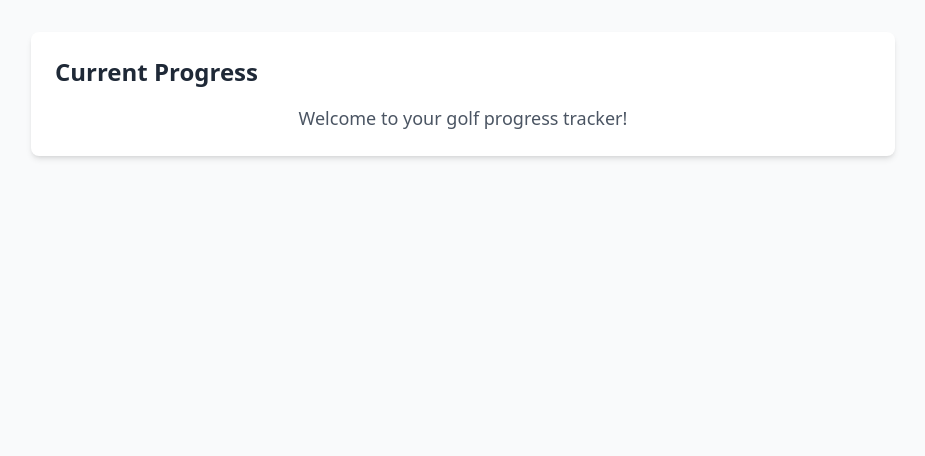
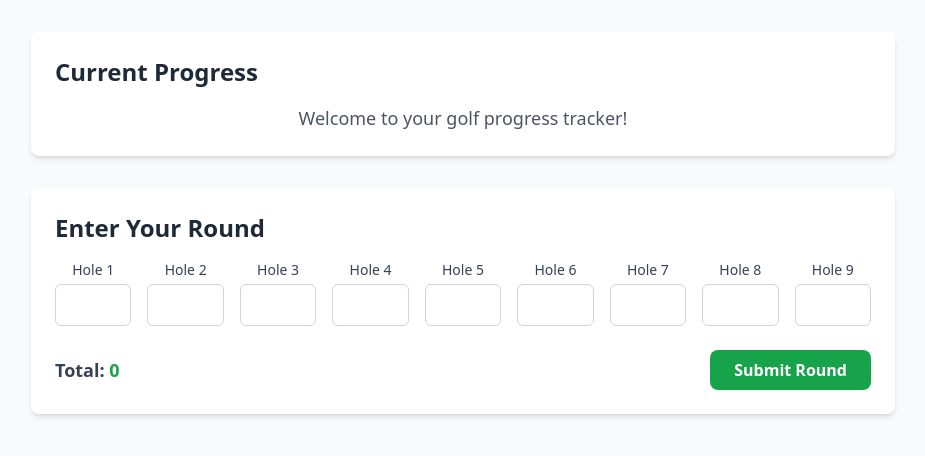
Before and after one commit to jlbrooks/learntogolf, a Flask app: page / in a window 1280 px wide. Shown: the part 88-544 px from the top of the page, without its empty margins (177-1102 px from the left). Run offline with Flask 3, Linux system fonts and the light colour scheme; some libraries are stand-ins or nearby versions.

Commit message:
Entry form, no submission

```diff
--- a/templates/index.html
+++ b/templates/index.html
@@ -21,7 +21,88 @@
                     <p class="text-lg text-gray-600">Welcome to your golf progress tracker!</p>
                 </div>
             </div>
+
+            <!-- Score Entry Form -->
+            <div class="bg-white rounded-lg shadow-md p-6">
+                <h2 class="text-2xl font-semibold text-gray-800 mb-4">Enter Your Round</h2>
+                <form id="score-form" class="space-y-6">
+                    <div class="grid grid-cols-3 gap-4 md:grid-cols-9">
+                        <div class="text-center">
+                            <label for="hole1" class="block text-sm font-medium text-gray-700 mb-1">Hole 1</label>
+                            <input type="number" id="hole1" name="hole1" min="1" max="10" required
+                                   class="w-full px-3 py-2 border border-gray-300 rounded-md focus:outline-none focus:ring-2 focus:ring-green-500 focus:border-transparent">
+                        </div>
+                        <div class="text-center">
+                            <label for="hole2" class="block text-sm font-medium text-gray-700 mb-1">Hole 2</label>
+                            <input type="number" id="hole2" name="hole2" min="1" max="10" required
+                                   class="w-full px-3 py-2 border border-gray-300 rounded-md focus:outline-none focus:ring-2 focus:ring-green-500 focus:border-transparent">
+                        </div>
+                        <div class="text-center">
+                            <label for="hole3" class="block text-sm font-medium text-gray-700 mb-1">Hole 3</label>
+                            <input type="number" id="hole3" name="hole3" min="1" max="10" required
+                                   class="w-full px-3 py-2 border border-gray-300 rounded-md focus:outline-none focus:ring-2 focus:ring-green-500 focus:border-transparent">
+                        </div>
+                        <div class="text-center">
+                            <label for="hole4" class="block text-sm font-medium text-gray-700 mb-1">Hole 4</label>
+                            <input type="number" id="hole4" name="hole4" min="1" max="10" required
+                                   class="w-full px-3 py-2 border border-gray-300 rounded-md focus:outline-none focus:ring-2 focus:ring-green-500 focus:border-transparent">
+                        </div>
+                        <div class="text-center">
+                            <label for="hole5" class="block text-sm font-medium text-gray-700 mb-1">Hole 5</label>
+                            <input type="number" id="hole5" name="hole5" min="1" max="10" required
+                                   class="w-full px-3 py-2 border border-gray-300 rounded-md focus:outline-none focus:ring-2 focus:ring-green-500 focus:border-transparent">
+                        </div>
+                        <div class="text-center">
+                            <label for="hole6" class="block text-sm font-medium text-gray-700 mb-1">Hole 6</label>
+                            <input type="number" id="hole6" name="hole6" min="1" max="10" required
+                                   class="w-full px-3 py-2 border border-gray-300 rounded-md focus:outline-none focus:ring-2 focus:ring-green-500 focus:border-transparent">
+                        </div>
+                        <div class="text-center">
+                            <label for="hole7" class="block text-sm font-medium text-gray-700 mb-1">Hole 7</label>
+                            <input type="number" id="hole7" name="hole7" min="1" max="10" required
+                                   class="w-full px-3 py-2 border border-gray-300 rounded-md focus:outline-none focus:ring-2 focus:ring-green-500 focus:border-transparent">
+                        </div>
+                        <div class="text-center">
+                            <label for="hole8" class="block text-sm font-medium text-gray-700 mb-1">Hole 8</label>
+                            <input type="number" id="hole8" name="hole8" min="1" max="10" required
+                                   class="w-full px-3 py-2 border border-gray-300 rounded-md focus:outline-none focus:ring-2 focus:ring-green-500 focus:border-transparent">
+                        </div>
+                        <div class="text-center">
+                            <label for="hole9" class="block text-sm font-medium text-gray-700 mb-1">Hole 9</label>
+                            <input type="number" id="hole9" name="hole9" min="1" max="10" required
+                                   class="w-full px-3 py-2 border border-gray-300 rounded-md focus:outline-none focus:ring-2 focus:ring-green-500 focus:border-transparent">
+                        </div>
+                    </div>
+
+                    <div class="flex items-center justify-between">
+                        <div class="text-lg font-semibold text-gray-700">
+                            Total: <span id="total-score" class="text-green-600">0</span>
+                        </div>
+                        <button type="submit"
+                                class="bg-green-600 hover:bg-green-700 text-white font-bold py-2 px-6 rounded-lg transition duration-200">
+                            Submit Round
+                        </button>
+                    </div>
+                </form>
+            </div>
         </main>
+
+        <script>
+            // Auto-calculate total score
+            function updateTotal() {
+                let total = 0;
+                for (let i = 1; i <= 9; i++) {
+                    const value = parseInt(document.getElementById(`hole${i}`).value) || 0;
+                    total += value;
+                }
+                document.getElementById('total-score').textContent = total;
+            }
+
+            // Add event listeners to all hole inputs
+            for (let i = 1; i <= 9; i++) {
+                document.getElementById(`hole${i}`).addEventListener('input', updateTotal);
+            }
+        </script>
     </div>
 </body>
 </html>
```
